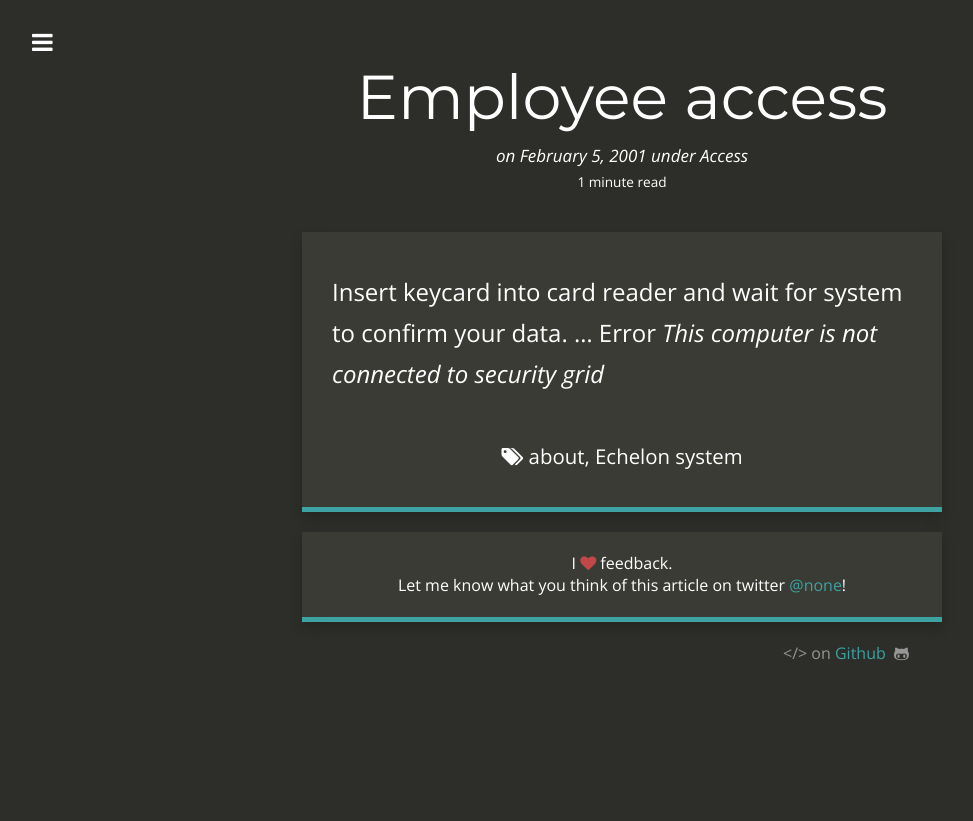
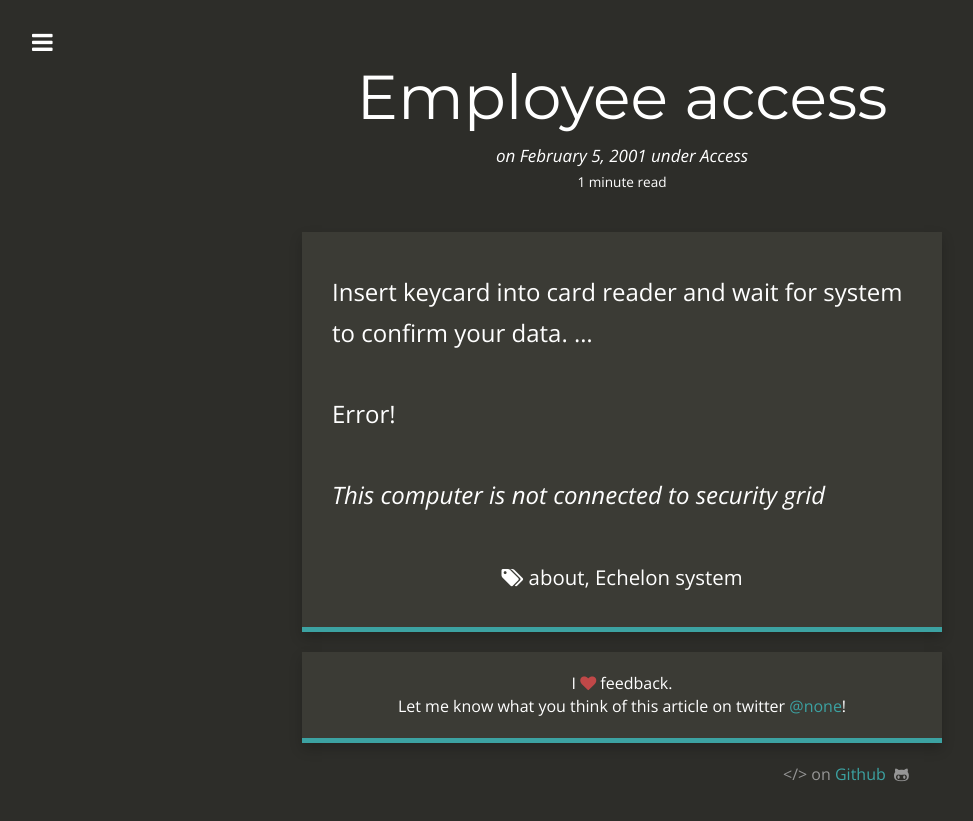
Before and after one commit to Rebelief/echelon.initiative, a Jekyll site: the page built from _posts/2014-06-09-so-what-is-jekyll.md, in a window 1280 px wide. Shown: the top 821 px of the page, without its empty margins (18-991 px from the left). Built offline with Jekyll 4.4.1, drawn with Linux system fonts in a browser that asks for light colours; nearby versions of some CDN libraries.

```diff
--- a/_posts/2014-06-09-so-what-is-jekyll.md
+++ b/_posts/2014-06-09-so-what-is-jekyll.md
@@ -12,5 +12,7 @@ tags:
 
 Insert keycard into card reader and wait for system to confirm your data.
 ...
-Error
+
+Error!
+
 *This computer is not connected to security grid*
```
